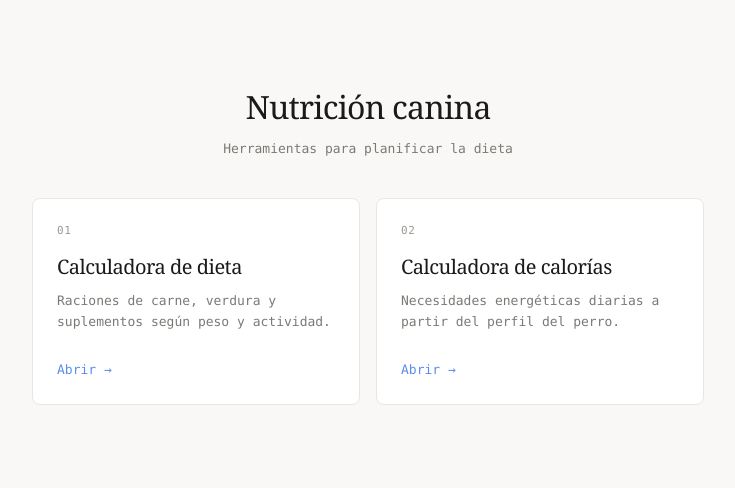
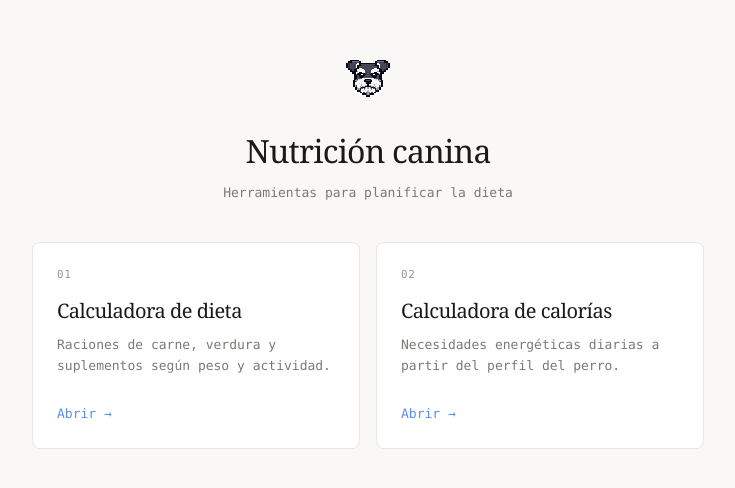
Before and after one commit to mimotic/berta.calculator, a React (Vite) app: page /calorias in a window 1280 px wide. Shown: the part 156-644 px from the top of the page, without its empty margins (272-1007 px from the left). Built offline with nearby package versions, Linux system fonts and the light colour scheme.

Commit message:
feat: add logo

```diff
--- a/src/App.tsx
+++ b/src/App.tsx
@@ -1,4 +1,5 @@
 import { Link } from 'react-router'
+import logo from './assets/logo.png'
 import './index.css'
 
 export default function App() {
@@ -6,6 +7,11 @@ export default function App() {
     <div className="font-serif bg-[#f9f8f6] text-[#1a1a18] min-h-screen flex items-center justify-center px-4">
       <div className="w-full max-w-2xl">
         <div className="text-center mb-10">
+          <img
+            src={logo}
+            alt="berta"
+            className="w-20 h-20 mx-auto mb-2 [image-rendering:pixelated]"
+          />
           <h1 className="text-[32px] font-normal tracking-tight mb-2">Nutrición canina</h1>
           <p className="text-[13px] font-mono text-[#7a7a75]">Herramientas para planificar la dieta</p>
         </div>
```
Also changed, not shown: src/assets/logo.png (added), 1 other file (tests, documents, lock files or other folders).
